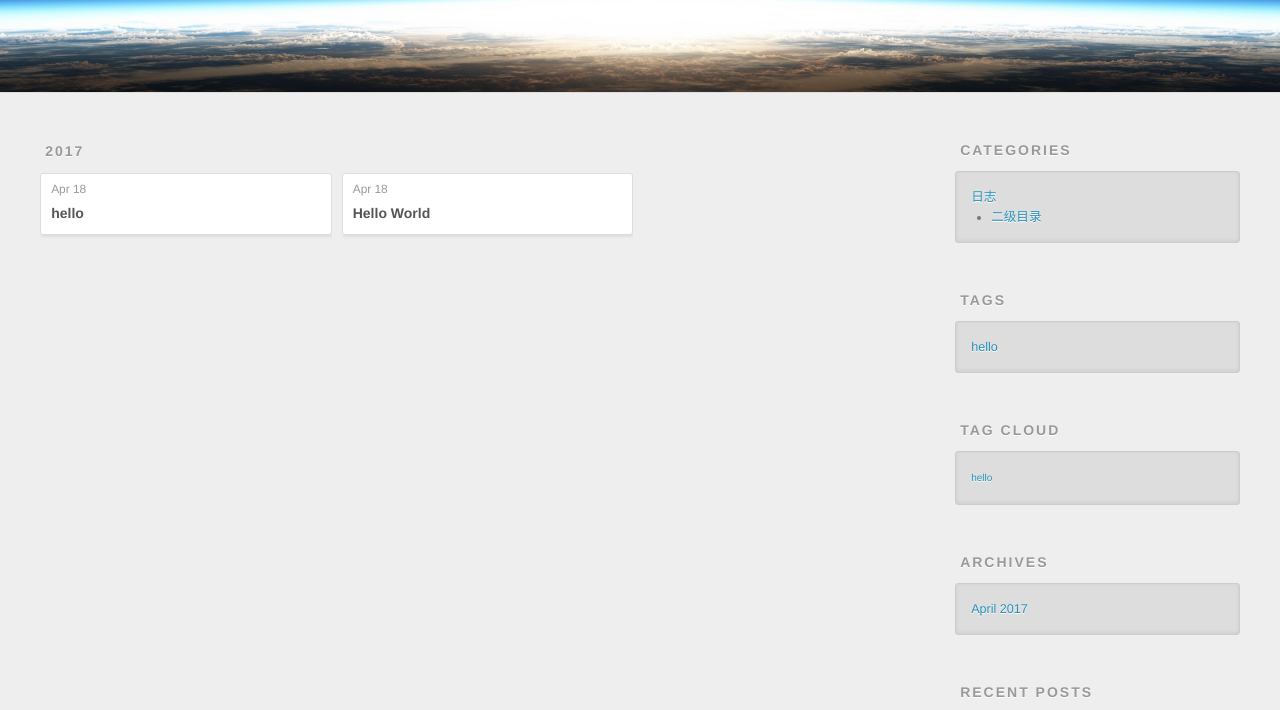
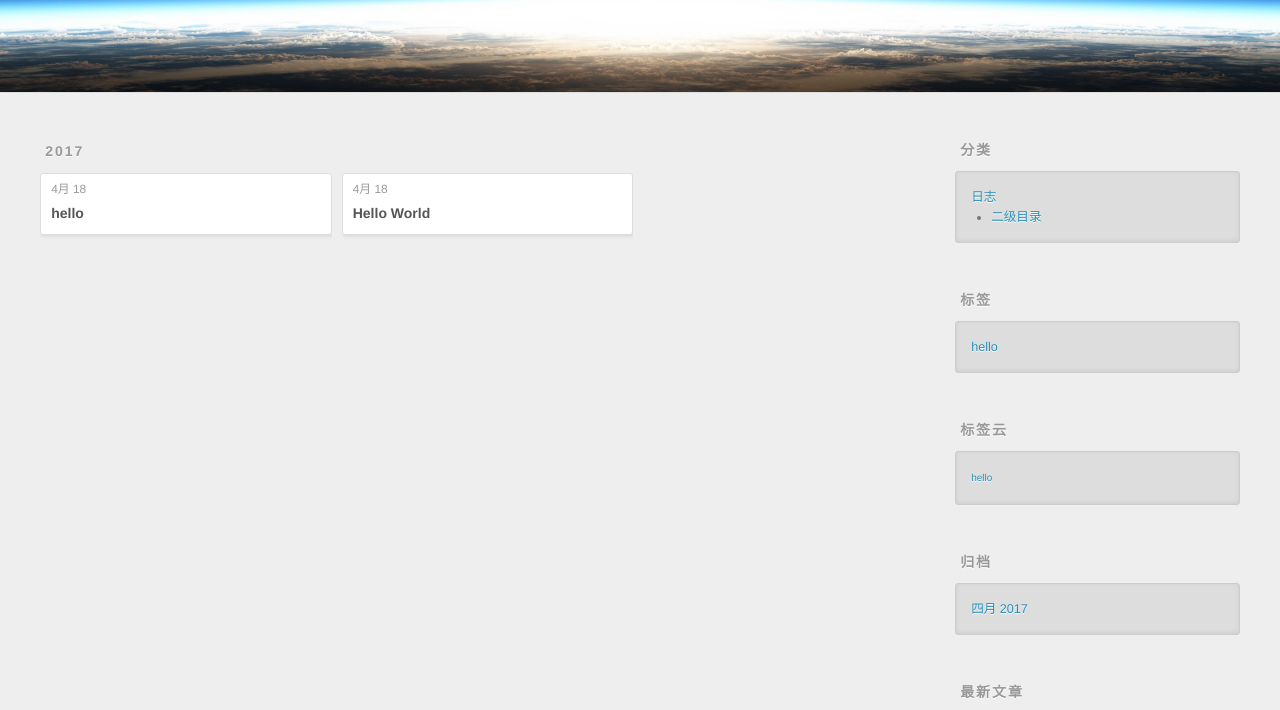
Before and after one commit to VampireKnigh/VampireKnigh.github.io, a plain HTML site: page archives/index.html in a window 1280 px wide. Shown: the part 208-918 px from the top of the page. Drawn offline with nearby package versions, Linux system fonts and the light colour scheme.

Commit message:
Site updated: 2017-04-18 12:53:20

```diff
--- a/archives/index.html
+++ b/archives/index.html
@@ -3,11 +3,11 @@
 <head>
   <meta charset="utf-8">
 
-  <title>Archives | yd&#39;s blog</title>
+  <title>归档 | yd&#39;s blog</title>
   <meta name="viewport" content="width=device-width, initial-scale=1, maximum-scale=1">
   <meta property="og:type" content="website">
 <meta property="og:title" content="yd's blog">
-<meta property="og:url" content="http://yandong.github.io/archives/index.html">
+<meta property="og:url" content="http://yandongweb.com.cn/archives/index.html">
 <meta property="og:site_name" content="yd's blog">
 <meta name="twitter:card" content="summary">
 <meta name="twitter:title" content="yd's blog">
@@ -50,10 +50,10 @@
 
           <a id="nav-rss-link" class="nav-icon" href="/atom.xml" title="RSS Feed"></a>
 
-        <a id="nav-search-btn" class="nav-icon" title="Search"></a>
+        <a id="nav-search-btn" class="nav-icon" title="搜索"></a>
       </nav>
       <div id="search-form-wrap">
-        <form action="//google.com/search" method="get" accept-charset="UTF-8" class="search-form"><input type="search" name="q" class="search-form-input" placeholder="Search"><button type="submit" class="search-form-submit">&#xF002;</button><input type="hidden" name="sitesearch" value="http://yandong.github.io"></form>
+        <form action="//google.com/search" method="get" accept-charset="UTF-8" class="search-form"><input type="search" name="q" class="search-form-input" placeholder="Search"><button type="submit" class="search-form-submit">&#xF002;</button><input type="hidden" name="sitesearch" value="http://yandongweb.com.cn"></form>
       </div>
     </div>
   </div>
@@ -76,7 +76,7 @@
   <div class="archive-article-inner">
     <header class="archive-article-header">
       <a href="/2017/04/18/hello/" class="archive-article-date">
-  <time datetime="2017-04-18T03:24:48.000Z" itemprop="datePublished">Apr 18</time>
+  <time datetime="2017-04-18T03:24:48.000Z" itemprop="datePublished">4月 18</time>
 </a>
 
 
@@ -95,7 +95,7 @@
   <div class="archive-article-inner">
     <header class="archive-article-header">
       <a href="/2017/04/18/hello-world/" class="archive-article-date">
-  <time datetime="2017-04-18T03:07:03.109Z" itemprop="datePublished">Apr 18</time>
+  <time datetime="2017-04-18T03:07:03.109Z" itemprop="datePublished">4月 18</time>
 </a>
 
 
@@ -118,7 +118,7 @@
 
 
   <div class="widget-wrap">
-    <h3 class="widget-title">Categories</h3>
+    <h3 class="widget-title">分类</h3>
     <div class="widget">
       <ul class="category-list"><li class="category-list-item"><a class="category-list-link" href="/categories/日志/">日志</a><ul class="category-list-child"><li class="category-list-item"><a class="category-list-link" href="/categories/日志/二级目录/">二级目录</a></li></ul></li></ul>
     </div>
@@ -128,7 +128,7 @@
 
 
   <div class="widget-wrap">
-    <h3 class="widget-title">Tags</h3>
+    <h3 class="widget-title">标签</h3>
     <div class="widget">
       <ul class="tag-list"><li class="tag-list-item"><a class="tag-list-link" href="/tags/hello/">hello</a></li></ul>
     </div>
@@ -138,7 +138,7 @@
 
 
   <div class="widget-wrap">
-    <h3 class="widget-title">Tag Cloud</h3>
+    <h3 class="widget-title">标签云</h3>
     <div class="widget tagcloud">
       <a href="/tags/hello/" style="font-size: 10px;">hello</a>
     </div>
@@ -147,9 +147,9 @@
 
 
   <div class="widget-wrap">
-    <h3 class="widget-title">Archives</h3>
+    <h3 class="widget-title">归档</h3>
     <div class="widget">
-      <ul class="archive-list"><li class="archive-list-item"><a class="archive-list-link" href="/archives/2017/04/">April 2017</a></li></ul>
+      <ul class="archive-list"><li class="archive-list-item"><a class="archive-list-link" href="/archives/2017/04/">四月 2017</a></li></ul>
     </div>
   </div>
 
@@ -157,7 +157,7 @@
 
 
   <div class="widget-wrap">
-    <h3 class="widget-title">Recent Posts</h3>
+    <h3 class="widget-title">最新文章</h3>
     <div class="widget">
       <ul>
 
```
Also changed, not shown: 2017/04/18/hello-world/index.html (+10 -10 lines), 2017/04/18/hello/index.html (+10 -10 lines), archives/2017/04/index.html (+12 -12 lines), archives/2017/index.html (+12 -12 lines), categories/日志/index.html (+10 -10 lines), categories/日志/二级目录/index.html (+10 -10 lines), index.html (+11 -11 lines), tags/hello/index.html (+10 -10 lines).
